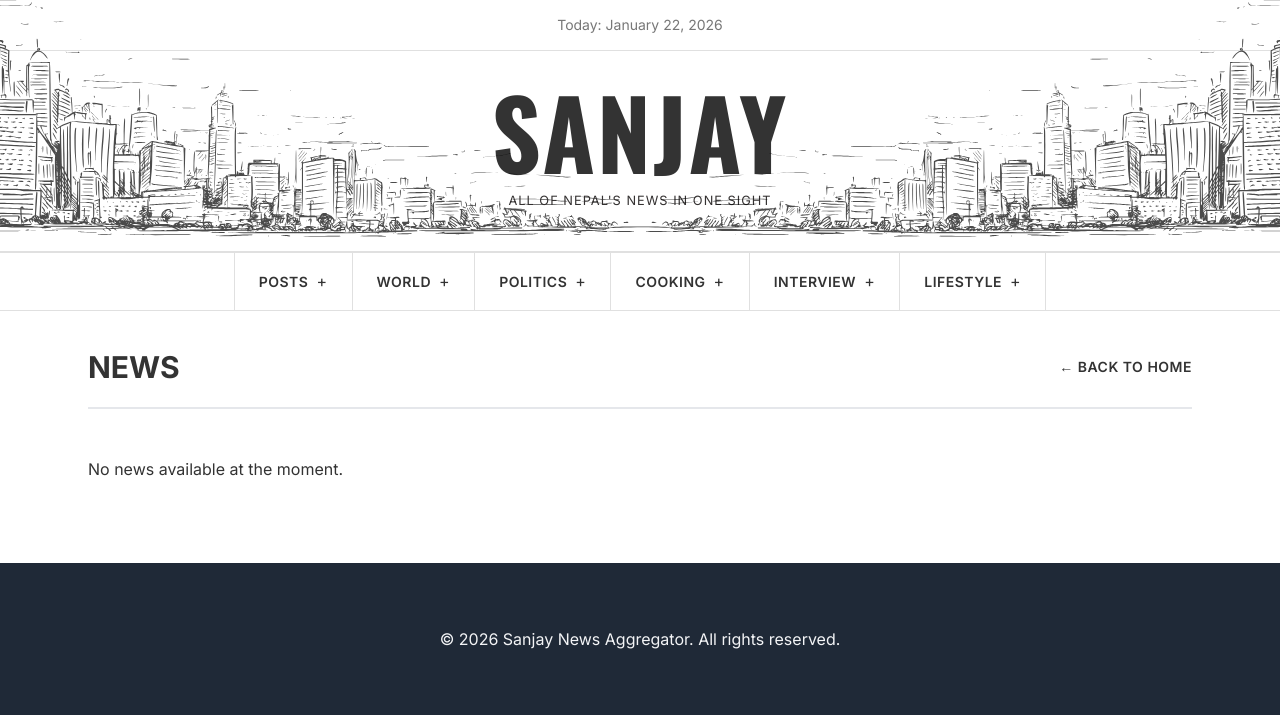
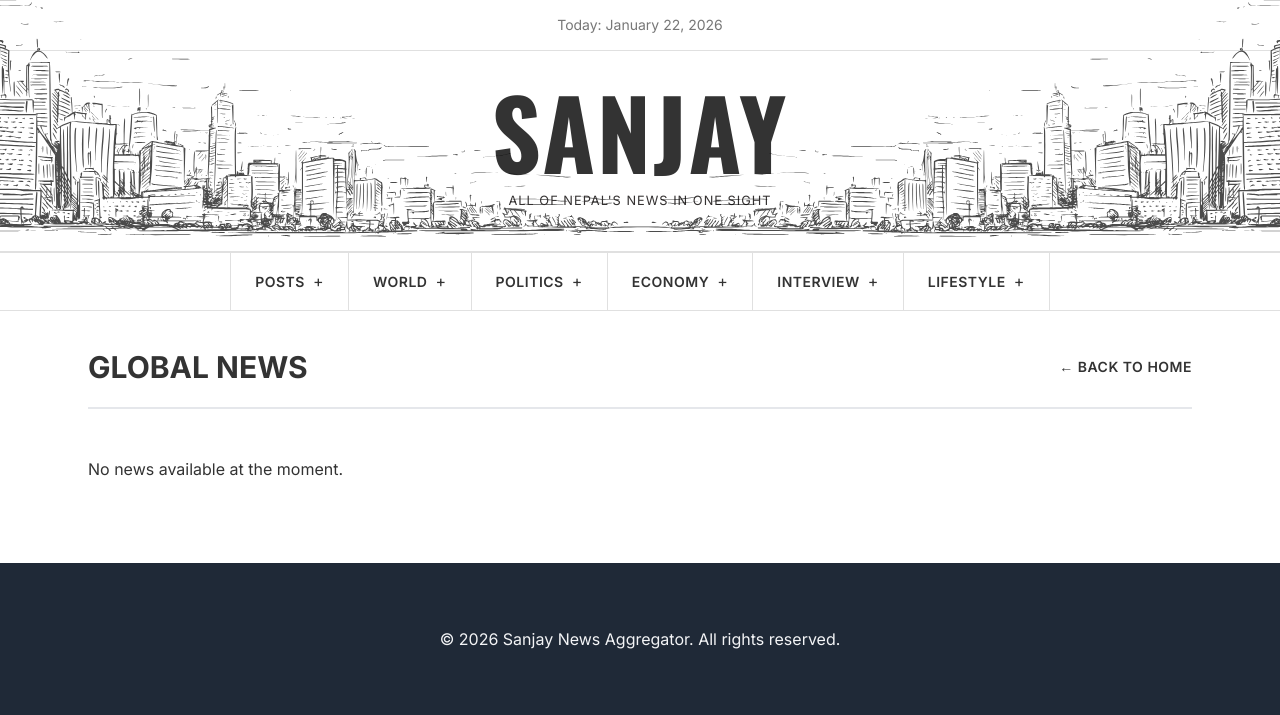
Before and after one commit to aad4rsh/Sanjay, a Django app: page /news/global/ in a window 1280 px wide; the page is wider, and only the part inside the window is pictured. Shown: the top 715 px of that part. Run offline with Django 5.2, Linux system fonts and the light colour scheme; data that the repository does not hold is empty.

Commit message:
Global news added | No title bug fixed

```diff
--- a/News/sanjay/static/css/style.css
+++ b/News/sanjay/static/css/style.css
@@ -106,6 +106,7 @@ body {
     align-items: flex-end;
     max-width: 280px;
     scale: 4;
+    pointer-events: none;
 }
 
 .building-left {
@@ -130,6 +131,7 @@ body {
     max-height: 120px;
     object-fit: contain;
     opacity: 0.7;
+    pointer-events: none;
 }
 
 .search-btn {
--- a/News/sanjay/templates/base.html
+++ b/News/sanjay/templates/base.html
@@ -60,9 +60,9 @@
     <nav class="main-nav">
         <div class="nav-links">
             <a href="{% url 'home' %}">POSTS <span class="dropdown-icon">+</span></a>
-            <a href="#world">WORLD <span class="dropdown-icon">+</span></a>
+            <a href="{%url 'news_list' 'global' %}">WORLD <span class="dropdown-icon">+</span></a>
             <a href="{% url 'news_list' 'politics' %}">POLITICS <span class="dropdown-icon">+</span></a>
-            <a href="#cooking">COOKING <span class="dropdown-icon">+</span></a>
+            <a href="{%url 'news_list' 'economy' %}">ECONOMY <span class="dropdown-icon">+</span></a>
             <a href="#interview">INTERVIEW <span class="dropdown-icon">+</span></a>
             <a href="#lifestyle">LIFESTYLE <span class="dropdown-icon">+</span></a>
         </div>
--- a/News/sanjay/views.py
+++ b/News/sanjay/views.py
@@ -20,7 +20,10 @@ def setopati_news():
         link = anchor.get('href')
 
         title_tag = anchor.find('span', class_='main-title')
-        title = title_tag.get_text(strip=True) if title_tag else "No Title"
+        title = title_tag.get_text(strip=True) if title_tag else None
+
+        if not title:
+            continue
 
         img_tag = anchor.find('img')
         img_url =""
@@ -52,7 +55,10 @@ def setopati_financial():
         link = anchor.get('href')
 
         title_tag = anchor.find('span', class_='main-title')
-        title = title_tag.get_text(strip=True) if title_tag else "No Title"
+        title = title_tag.get_text(strip=True) if title_tag else None
+
+        if not title:
+            continue
 
         img_tag = anchor.find('img')
         img_url =""
@@ -69,7 +75,41 @@ def setopati_financial():
 
     return combined_news
 
+def setopati_global():
+    resp = requests.get('https://www.setopati.com/global', headers={
+        'User-Agent': 'Mozilla/5.0'
+    })
+    soup = BeautifulSoup(resp.text, 'lxml')
+    news = soup.find_all("div", class_="items col-md-4")
+    combined_news=[]
+    for div in news:
+        anchor = div.find('a')
+        if not anchor:
+            continue
 
+        link = anchor.get('href')
+
+        title_tag = anchor.find('span', class_='main-title')
+        title = title_tag.get_text(strip=True) if title_tag else None
+
+        if not title:
+            continue
+
+        img_tag = anchor.find('img')
+        img_url =""
+        if img_tag:
+            img_url = img_tag.get('data-src') or img_tag.get('src')
+
+
+
+        combined_news.append({
+            'title':title,
+            'link': link,
+            'image': img_url,
+            'source': 'Setopati'
+        })
+
+    return combined_news
 def ekantipur_politics():
     resp = requests.get('https://ekantipur.com/politics', headers={
         'User-Agent': 'Mozilla/5.0'
@@ -127,6 +167,8 @@ def home(request):
     politics_news = setopati_news() + ekantipur_politics()
     random.shuffle(politics_news)
     financial_news = setopati_financial()
+    global_news = setopati_global()
+    random.shuffle(global_news)
 
     # General news mixes everything
     general_news = politics_news + financial_news
@@ -134,7 +176,8 @@ def home(request):
 
     return render(request, "home.html", {
         "politics_news": politics_news[:4],  # Only first 4 items
-        "financial_news": financial_news[:4],  # Only first 4 items
+        "financial_news": financial_news[:4],
+        "global_news": global_news[:4] # Only first 4 items
     })
 
 def news_list(request, category):
@@ -146,6 +189,9 @@ def news_list(request, category):
     elif category == 'economy':
         news = setopati_financial()
         title = "Economy News"
+    elif  category  == 'global':
+        news = setopati_global()
+        title = "Global News"
     else:
         news = []
         title = "News"
```
Also changed, not shown: News/sanjay/templates/home.html (+35 -0 lines).
